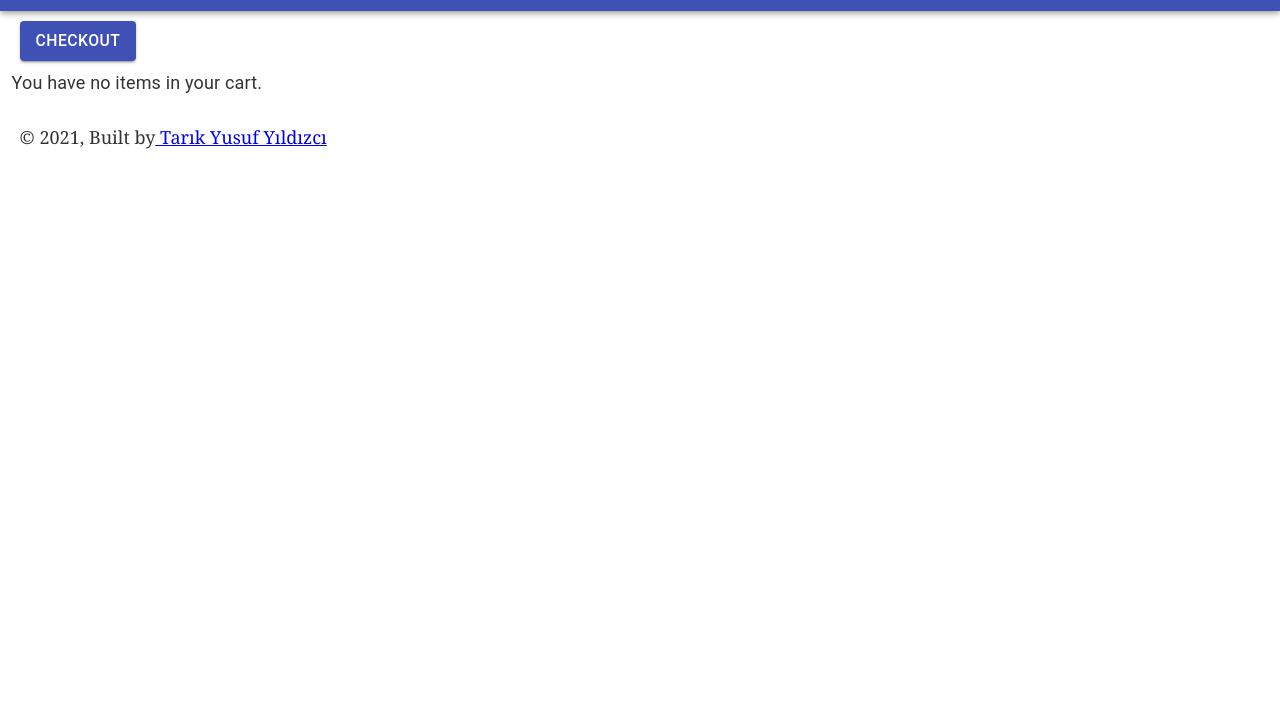
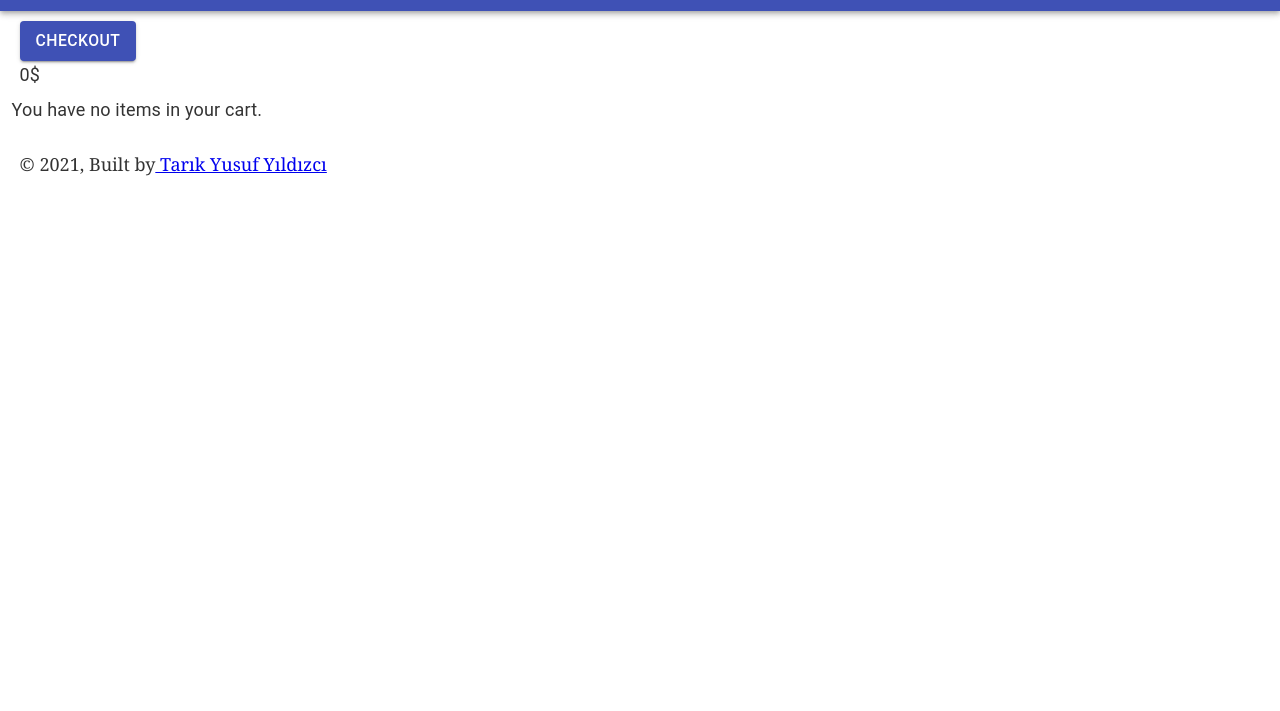
Before and after one commit to tarikyildizci/shoestore, a Gatsby site: page /cart in a window 1280 px wide. Shown: the part 89-800 px from the top of the page. Built offline with nearby package versions, Linux system fonts and the light colour scheme; Gatsby itself is replaced by a stand-in of ours.

Commit message:
added checkout total

```diff
--- a/src/components/checkout.js
+++ b/src/components/checkout.js
@@ -1,5 +1,6 @@
 import Grid from "@material-ui/core/Grid"
 import Button from "@material-ui/core/Button"
+import Typography from "@material-ui/core/Typography"
 import Dialog from "@material-ui/core/Dialog"
 import DialogActions from "@material-ui/core/DialogActions"
 import DialogContent from "@material-ui/core/DialogContent"
@@ -8,7 +9,7 @@ import DialogTitle from "@material-ui/core/DialogTitle"
 import Slide from "@material-ui/core/Slide"
 import React, { useState } from "react"
 
-const Checkout = ({ cartItems, setCartItems }) => {
+const Checkout = ({ cartItems, setCartItems, cartTotal }) => {
   const [dialogOpen, setDialogOpen] = useState(false)
   const [dialogText, setDialogText] = useState({})
 
@@ -40,6 +41,7 @@ const Checkout = ({ cartItems, setCartItems }) => {
         <Button onClick={CheckoutHandler} variant="contained" color="primary">
           Checkout
         </Button>
+        <Typography variant="body1">{cartTotal}$</Typography>
         <Dialog
           open={dialogOpen}
           TransitionComponent={Transition}
--- a/src/pages/cart.js
+++ b/src/pages/cart.js
@@ -10,10 +10,13 @@ import { StateContext } from "../context/GlobalProvider"
 const Cart = () => {
   const { cartItems, setCartItems } = useContext(StateContext)
   const [display, setDisplay] = useState([])
+  const [cartTotal, setCartTotal] = useState(0)
 
   const CardMaker = () => {
+    setCartTotal(0)
     let itemsToDisplay = []
     cartItems.forEach(item => {
+      setCartTotal(prevCartTotal => prevCartTotal + parseInt(item.price))
       itemsToDisplay.push(
         <ShoeCard key={item.id} data={item} buttonDelete={true} />
       )
@@ -30,7 +33,11 @@ const Cart = () => {
     <Layout>
       <SEO title="Cart" />
       <Grid container spacing={2}>
-        <Checkout setCartItems={setCartItems} cartItems={cartItems} />
+        <Checkout
+          setCartItems={setCartItems}
+          cartItems={cartItems}
+          cartTotal={cartTotal}
+        />
         {display && display[0] ? (
           display
         ) : (
```
